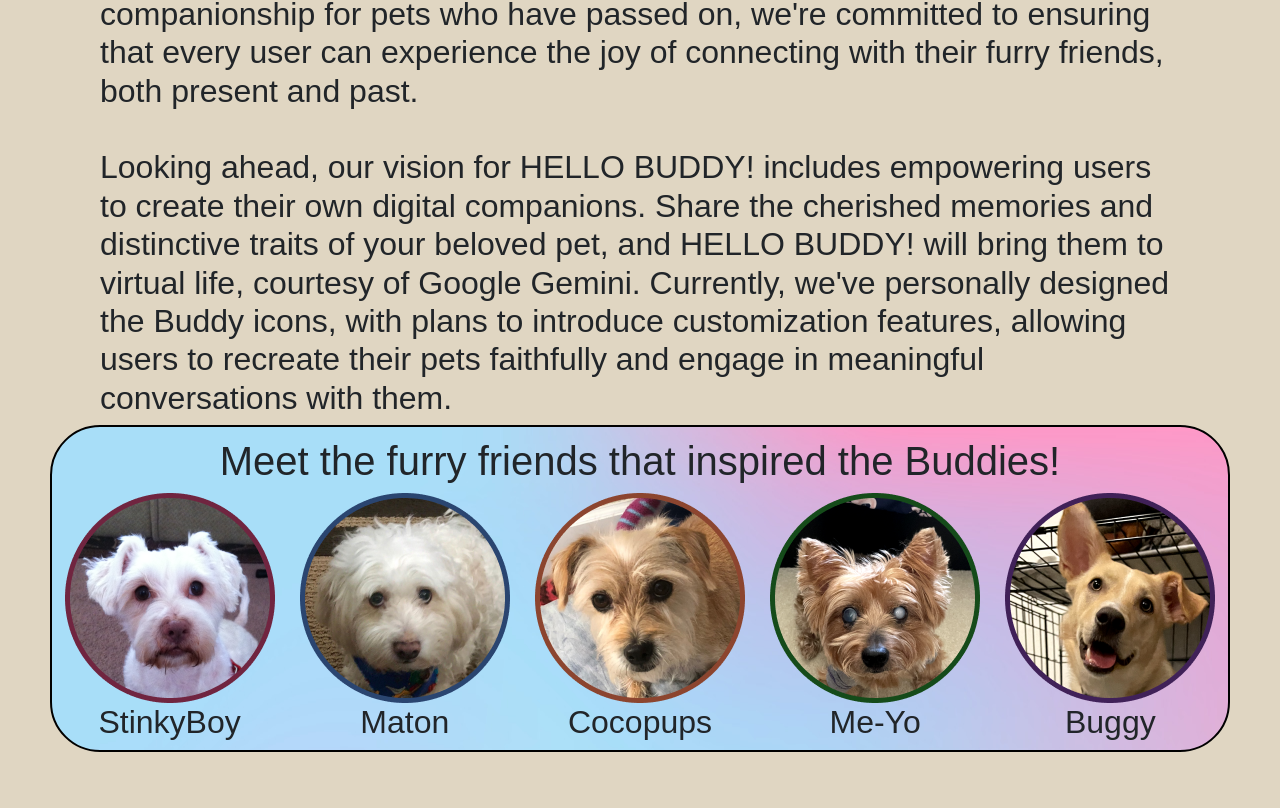
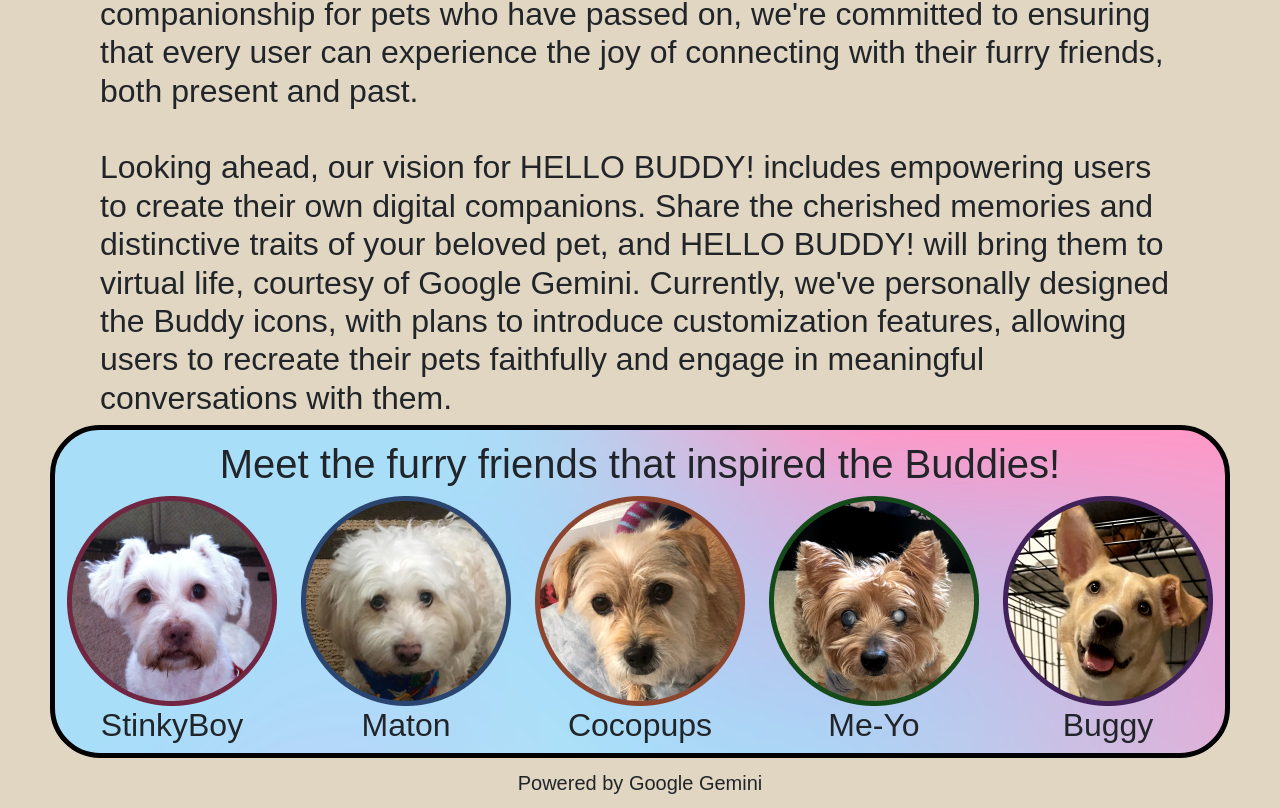
Before and after one commit to justinrabe/Hello-Buddy, a React (Create React App) app in the folder frontend/: page /about in a window 1280 px wide. Shown: the part 823-1631 px from the top of the page. Before the commit the page ends 1575 px from the top, so only its background shows below. Built offline with nearby package versions, Linux system fonts and the light colour scheme; a web font is replaced by a local one.

Commit message:
added footer

```diff
--- a/frontend/src/Components/About.js
+++ b/frontend/src/Components/About.js
@@ -55,6 +55,9 @@ function About() {
                     </div>
                 </div>
             </div>
+            <footer className="footer-container">
+                Powered by Google Gemini
+            </footer>
         </div>
     );
 }
--- a/frontend/src/Components/css/About.css
+++ b/frontend/src/Components/css/About.css
@@ -16,7 +16,7 @@
     margin-left: 50px;
     margin-right: 50px;
     border-radius: 50px;
-    border: 2px solid black;
+    border: 5px solid black;
 }
 
 .buddy-row {
@@ -35,3 +35,13 @@
 .buddy-image{
 
 }
+
+.footer-container{
+    font-family: 'CustomFont', sans-serif;
+    text-align: center;
+    font-size: 20px;
+    height: 50px;
+    display: flex;
+    justify-content: center;
+    align-items: center;
+}
--- /dev/null
+++ b/frontend/src/Components/css/Footer.css
@@ -0,0 +1,9 @@
+.footer-container{
+    font-family: 'CustomFont', sans-serif;
+    text-align: center;
+    font-size: 20px;
+    height: 50px;
+    display: flex;
+    justify-content: center;
+    align-items: center;
+}
```
